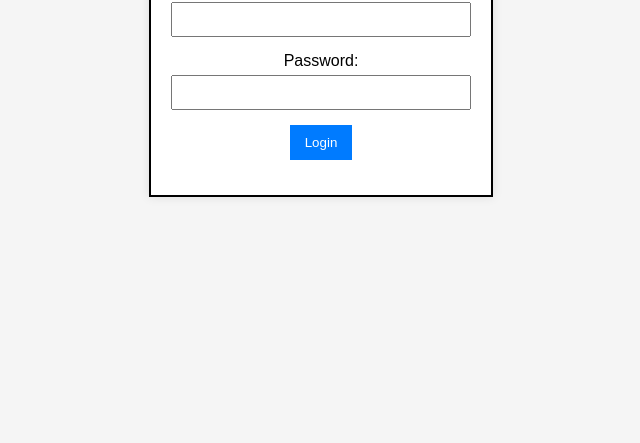
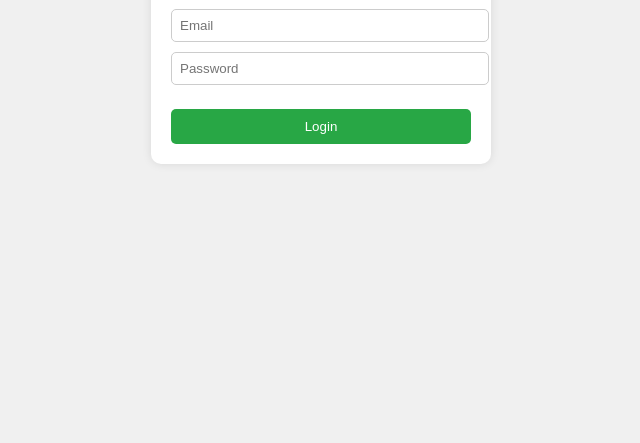
Before and after one commit to kundetigowtham06/FullStack_Project-1, a plain HTML site: page 401WEB /public/login.html in a window 1280 px wide. Shown: the part 357-800 px from the top of the page, without its empty margins (319-959 px from the left). Drawn offline with Linux system fonts and the light colour scheme.

Commit message:
Update login.html

```diff
--- a/401WEB /public/login.html
+++ b/401WEB /public/login.html
@@ -5,59 +5,56 @@
     <meta name="viewport" content="width=device-width, initial-scale=1.0">
     <title>Login</title>
     <style>
-        body{
-            font-family: sans-serif;
+        body {
+            font-family: Arial, sans-serif;
             display: flex;
             justify-content: center;
             align-items: center;
             height: 100vh;
-            background-color: #f5f5f5;
+            background: #f0f0f0;
             margin: 0;
         }
-        .login-page{
+        .container {
+            background: white;
+            padding: 20px;
+            border-radius: 10px;
+            box-shadow: 0 0 10px rgba(0, 0, 0, 0.1);
+            width: 300px;
             text-align: center;
-            border: 2px solid #000;
-            padding: 20px;
-            width: 300px;
-            background-color: #fff;
-            box-shadow: 0 0 10px rgba(0, 0, 0, 0.1);
         }
-        .form-field {
-            margin-bottom: 15px;
-        }
-        .form-field label {
-            display: block;
-            margin-bottom: 5px;
-        }
-        .form-field input {
+        input {
             width: 100%;
             padding: 8px;
-            box-sizing: border-box;
+            margin-bottom: 10px;
+            border: 1px solid #ccc;
+            border-radius: 5px;
         }
-        .form-field button {
-            padding: 10px 15px;
-            background-color: #007BFF;
-            color: #fff;
+        button {
+            background: #28a745;
+            color: white;
+            padding: 10px;
             border: none;
             cursor: pointer;
+            width: 100%;
+            border-radius: 5px;
+        }
+        button:hover {
+            background: #218838;
+        }
+        .error {
+            color: red;
+            font-size: 14px;
         }
     </style>
 </head>
 <body>
-    <div class="login-page">
+    <div class="container">
         <h2>Login</h2>
-        <form id="login" method="get" action="/loginSubmit">
-            <div class="form-field">
-                <label for="email">Email:</label>
-                <input type="email" id="email" name="email" required>
-            </div>
-            <div class="form-field">
-                <label for="password">Password:</label>
-                <input type="password" id="password" name="password" required>
-            </div>
-            <div class="form-field">
-                <button type="submit">Login</button>
-            </div>
+        <form id="loginForm" method="POST" action="/loginSubmit">
+            <input type="email" name="email" placeholder="Email" required>
+            <input type="password" name="password" placeholder="Password" required>
+            <p class="error" id="loginErrorMessage"></p>
+            <button type="submit">Login</button>
         </form>
     </div>
 </body>
```
